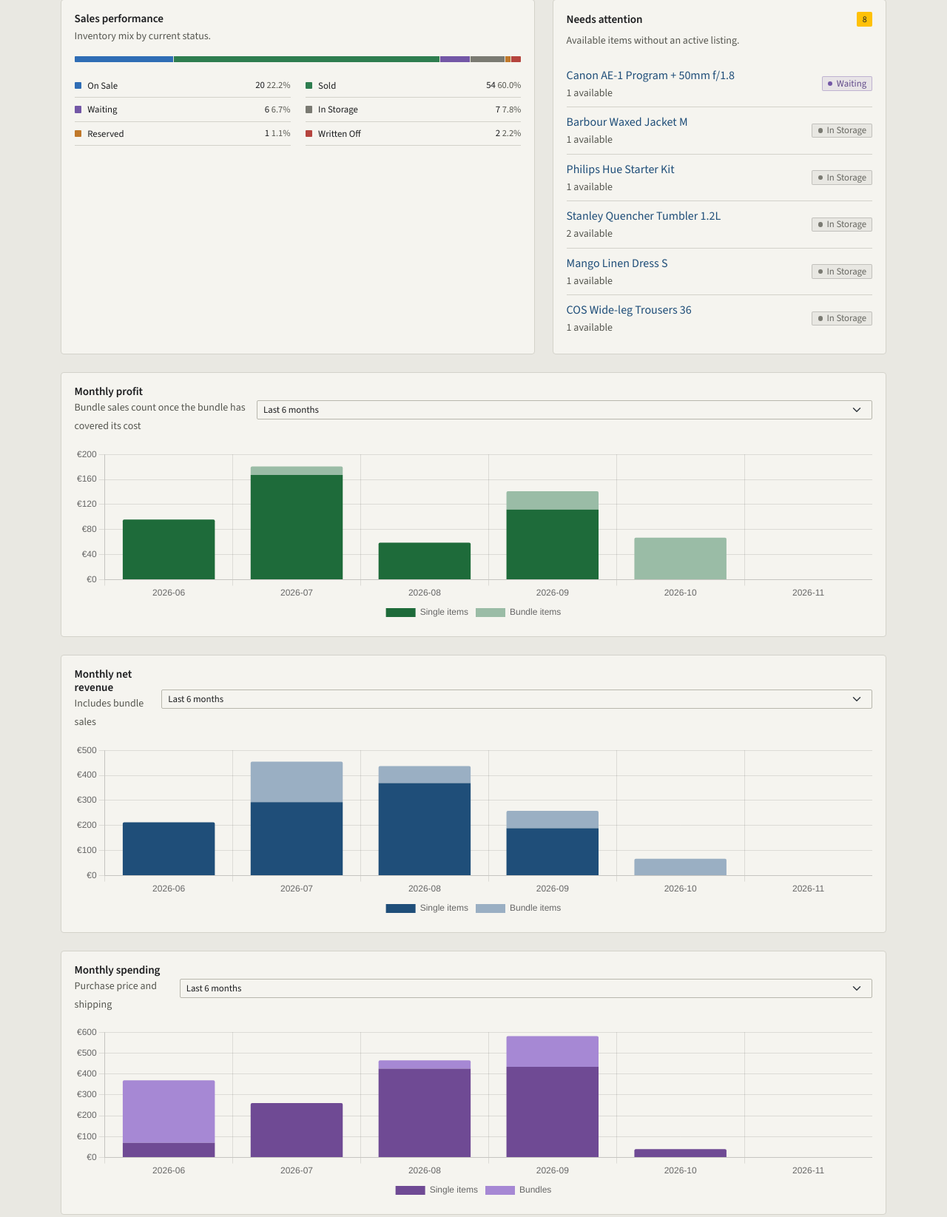
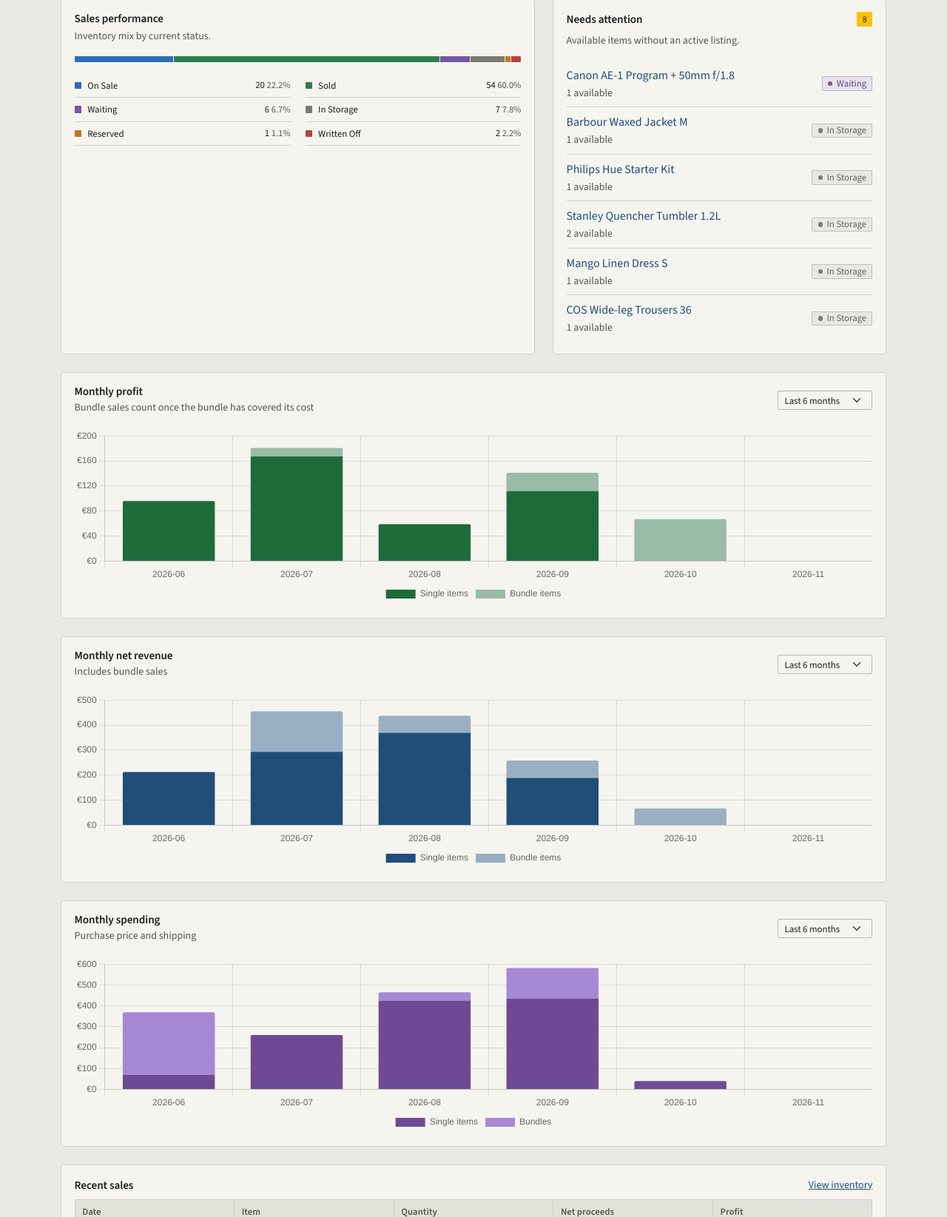
Before and after one commit to Dommus/Resale-Desk, a Flask app: page / in a window 1280 px wide. Shown: the part 422-2067 px from the top of the page at 74% size. Run offline with Flask 3, Linux system fonts and the light colour scheme; a user stored in the database is signed in; some libraries are stand-ins or nearby versions.

Commit message:
Size the dashboard month selectors to their text
They stopped sitting inside a form, so Bootstrap's width: 100% stretched
them across half of each chart header.

Co-Authored-By: Claude Opus 5.5 <noreply@anthropic.com>

```diff
--- a/templates/index.html
+++ b/templates/index.html
@@ -109,7 +109,7 @@
             <small class="text-muted">{{ note }}</small>
         </div>
         <label for="{{ name }}-months" class="visually-hidden">{{ _('Months to show') }}</label>
-        <select id="{{ name }}-months" class="form-select form-select-sm chart-months" data-chart="{{ name }}">
+        <select id="{{ name }}-months" class="form-select form-select-sm chart-months w-auto flex-shrink-0 ms-3" data-chart="{{ name }}">
             {% for option in [3, 6, 12] %}
             <option value="{{ option }}" {{ 'selected' if option == chart_months[name] }}>{{ _('Last {count} months', count=option) }}</option>
             {% endfor %}
```
